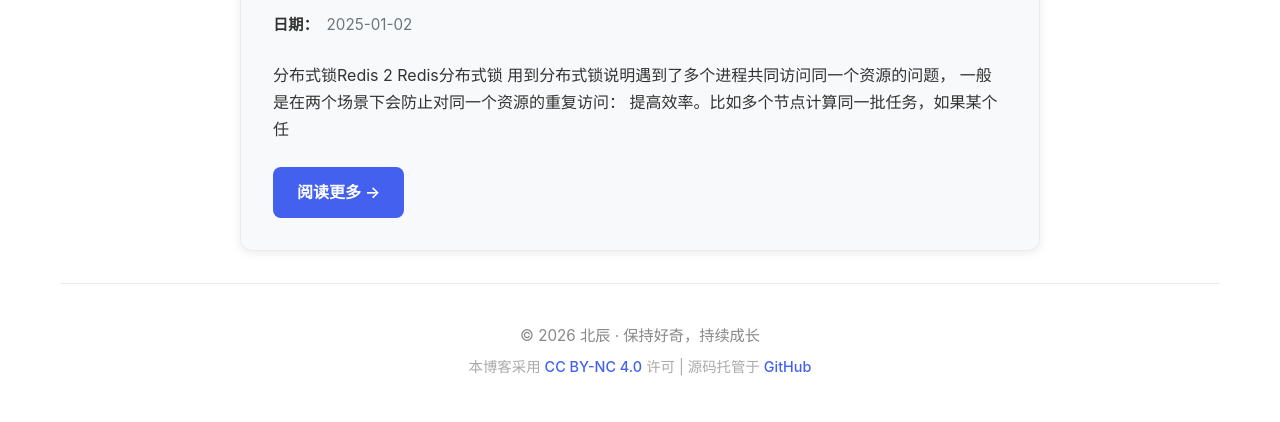
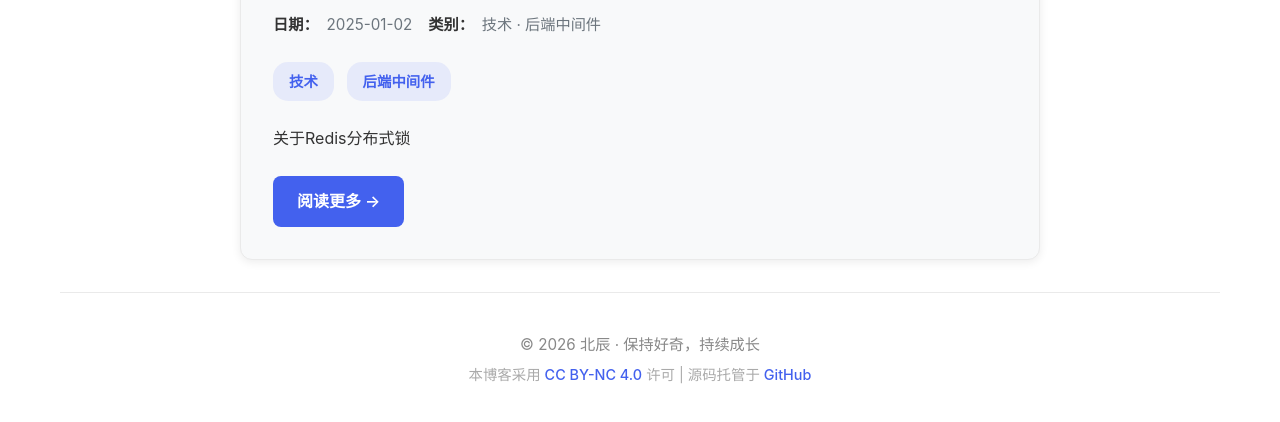
Before and after one commit to Jonny-Dr/jonny-dr.github.io, a plain HTML site: page skill.html in a window 1280 px wide. Shown: the part 418-840 px from the top of the page. Drawn offline with Linux system fonts and the light colour scheme.

Commit message:
feature-调整html生成策略，并重新生成文档

```diff
--- a/markdown-parser.js
+++ b/markdown-parser.js
@@ -263,12 +263,6 @@ class MarkdownParser {
      * @param {Object} options - 选项配置
      */
     static generateHtmlFromMarkdown(markdownPath, htmlPath, options = {}) {
-        // 如果HTML文件已存在，则不再重复生成
-        if (fs.existsSync(htmlPath)) {
-            console.log(`HTML file already exists: ${htmlPath}. Skipping generation.`);
-            return;
-        }
-
         // 解析Markdown文件
         const parsed = this.parseMarkdown(markdownPath);
         const { title, date, categories, languages, originalLink, content } = parsed;
--- a/skill.html
+++ b/skill.html
@@ -174,13 +174,18 @@
               <span class="label">日期：</span>
               <span>2025-01-02</span>
             </div>
+            <div class="skill-meta-item">
+              <span class="label">类别：</span>
+              <span>技术 · 后端中间件</span>
+            </div>
+          </div>
+          <div class="skill-tags">
+            <span class="skill-tag">技术</span> <span class="skill-tag">后端中间件</span>
+
           </div>
         </div>
         <div class="skill-excerpt">
-          分布式锁Redis
-2 Redis分布式锁
-用到分布式锁说明遇到了多个进程共同访问同一个资源的问题， 一般是在两个场景下会防止对同一个资源的重复访问：
-提高效率。比如多个节点计算同一批任务，如果某个任
+          关于Redis分布式锁
         </div>
         <a href="posts/skill/2025-01-02-Redis分布式锁.html" class="skill-read-more">阅读更多 →</a>
       </article>
```
Also changed, not shown: index.html (+1 -4 lines), posts/archives/2026-02-01-github-pages-guide.html (+1 -5 lines), posts/archives/2026-02-01-github-pages-guide_副本.html (+1 -5 lines), posts/archives/2026-02-01-github-pages-guide_副本2.html (+1 -5 lines), posts/archives/2026-02-01-github-pages-guide_副本3.html (+1 -5 lines), posts/archives/2026-02-05-performance-optimization.html (+1 -5 lines), posts/archives/2026-02-11-daily-morning-run.html (+1 -5 lines), posts/skill/2025-01-02-Redis分布式锁.html (+5 -5 lines), .github/workflows/pagination.yml.
